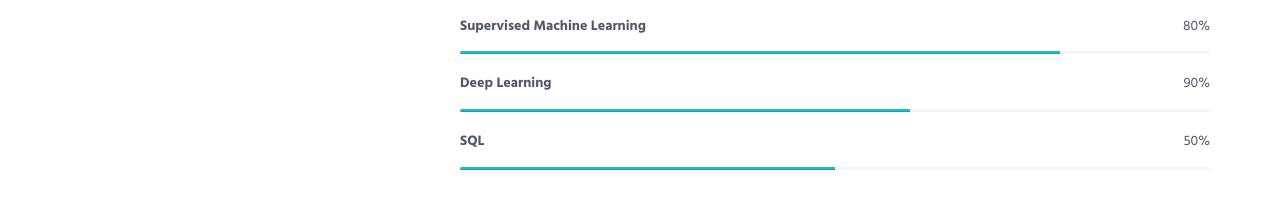
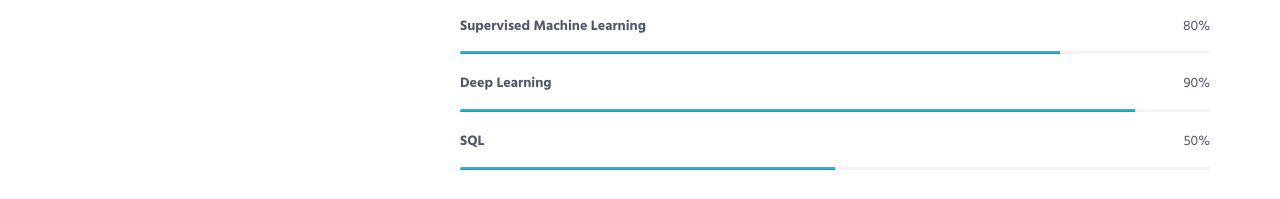
Before and after one commit to HsiaoTienFan/PersonalWebsite, a website: page index.html in a window 1280 px wide. Shown: the part 1386-1585 px from the top of the page. Drawn offline with Linux system fonts and the light colour scheme.

Commit message:
update skill

```diff
--- a/index.html
+++ b/index.html
@@ -164,7 +164,7 @@
                         <div class="progress-box">
                             <h5>Deep Learning <span class="color-heading pull-right">90%</span></h5>
                             <div class="progress">
-                                <div class="progress-bar bg-color-base" role="progressbar" data-width="60"></div>
+                                <div class="progress-bar bg-color-base" role="progressbar" data-width="90"></div>
                             </div>
                         </div>
                         <div class="progress-box">
```
